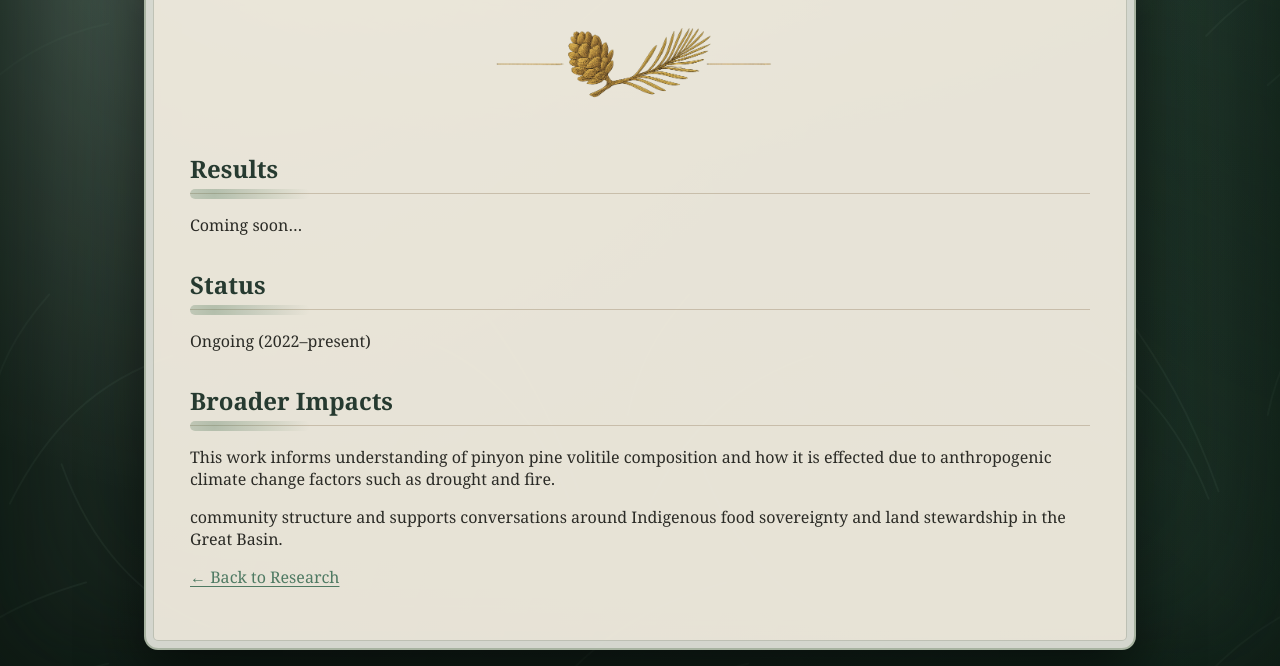
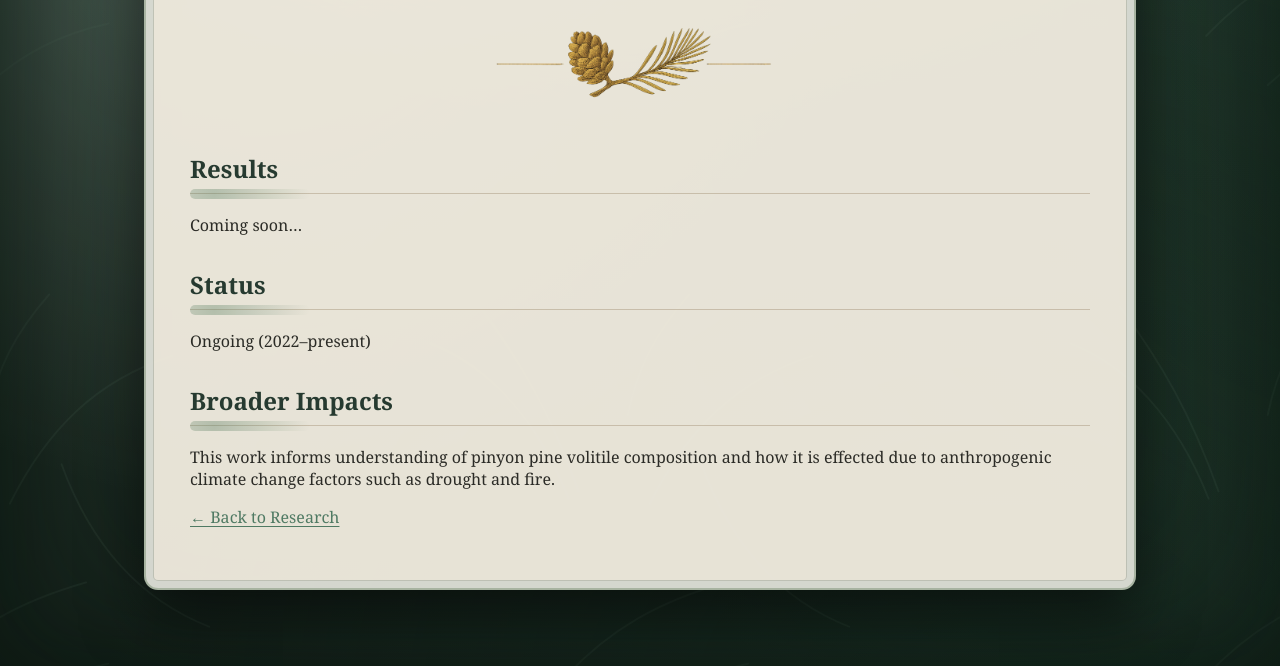
Before and after one commit to ChloeCollierAllen/ChloeCollierAllen.github.io, a Jekyll site: the page built from research/pinyon-voc-profile.md, in a window 1280 px wide and 900 px high, scrolled down 887 px, cut to the strip 234-900 px from the top of the window. Built offline with Jekyll 4.4.1, drawn with Linux system fonts in a browser that asks for light colours; after the commit the page ends 1727 px from its top, so only the background shows below that.

Commit message:
Update pinyon-voc-profile.md

```diff
--- a/research/pinyon-voc-profile.md
+++ b/research/pinyon-voc-profile.md
@@ -80,6 +80,4 @@ Ongoing (2022–present)
 ## Broader Impacts
 This work informs understanding of pinyon pine volitile composition and how it is effected due to anthropogenic climate change factors such as drought and fire.
 
-community structure and supports conversations around Indigenous food sovereignty and land stewardship in the Great Basin.
-
 [← Back to Research](/research/)
```
